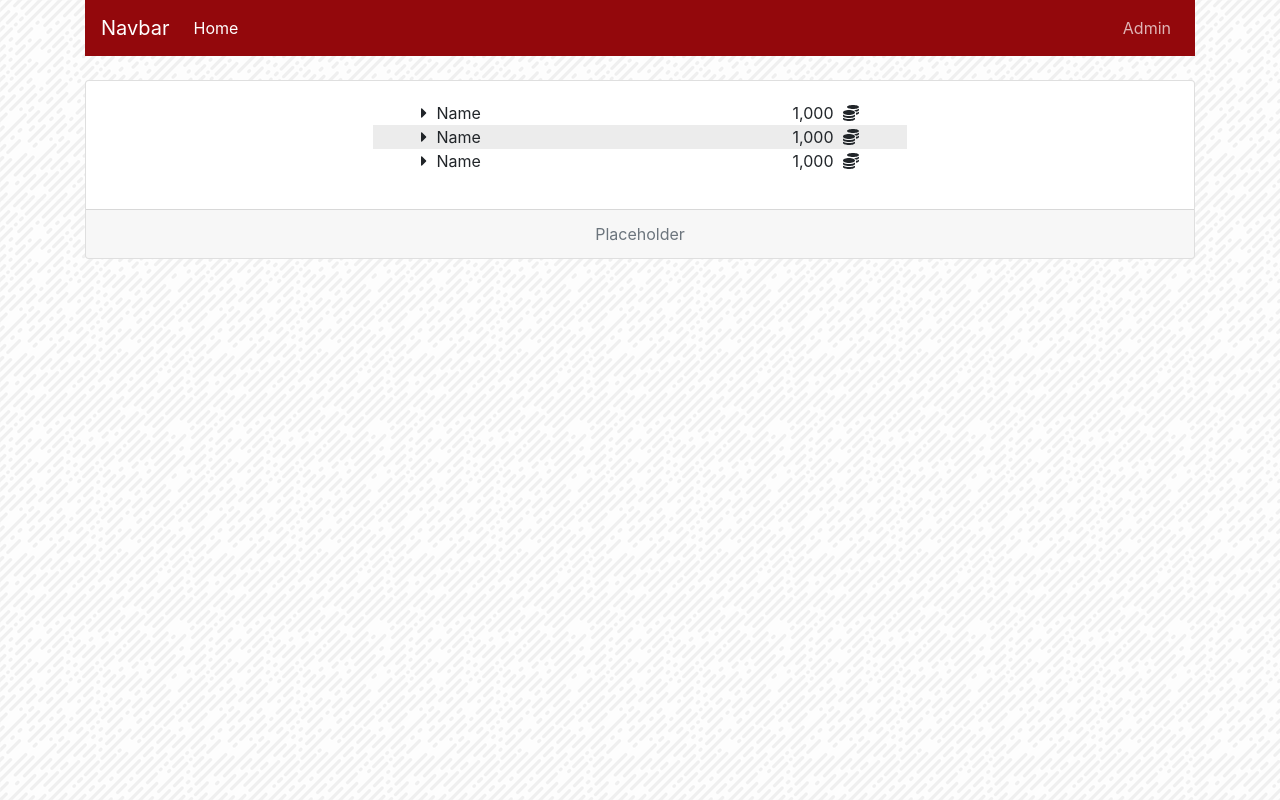
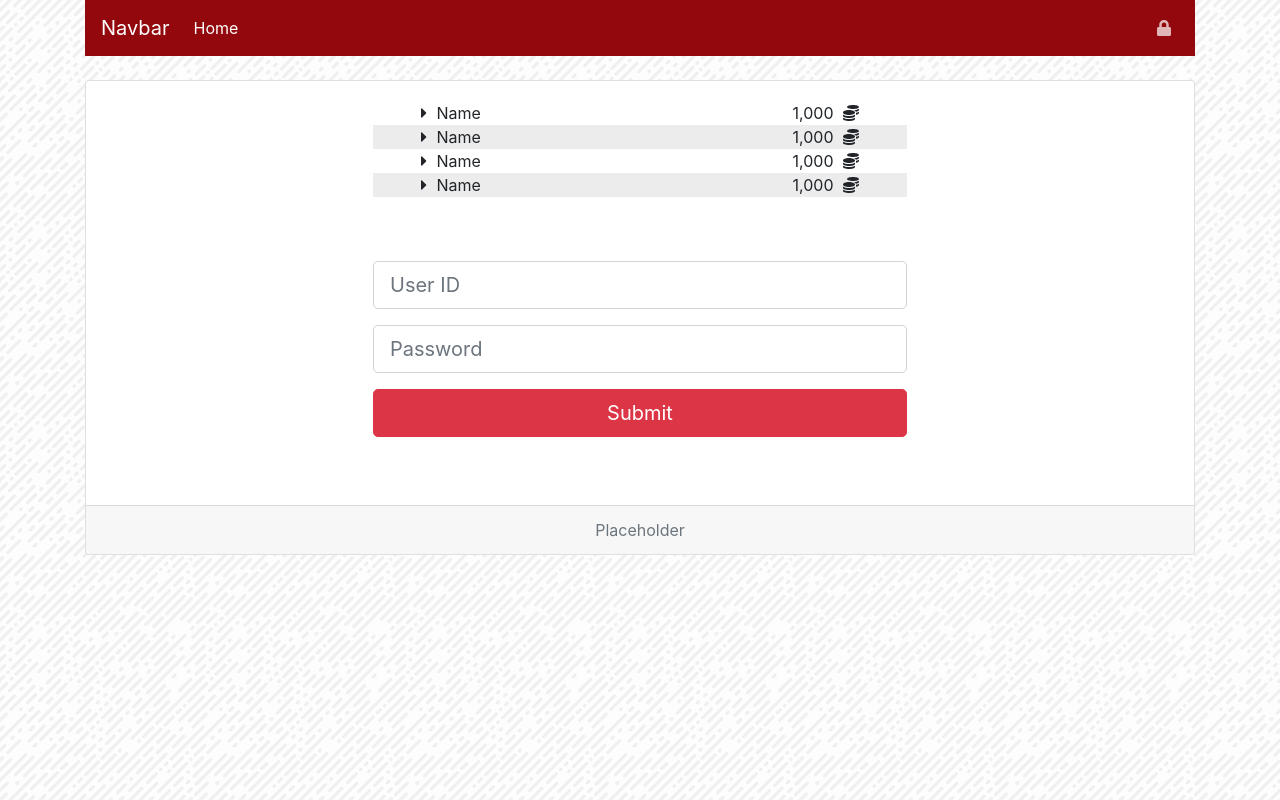
Before and after one commit to kjstanfield/Rewards, a plain HTML site: page index.html in a window 1280 px wide. Drawn offline with Linux system fonts and the light colour scheme.

Commit message:
Added admin login design for use later, will be moved to separate page.

```diff
--- a/css/media.css
+++ b/css/media.css
@@ -1,5 +1,5 @@
 @media only screen and (min-width: 515px) {
-  .list-container {
+  .card-container {
     width: 70%;
     margin: 0 auto;
   }
@@ -14,7 +14,7 @@
 }
 
 @media only screen and (min-width: 1000px) {
-  .list-container {
+  .card-container {
     width: 50%;
   }
 }
--- a/css/style.css
+++ b/css/style.css
@@ -4,6 +4,16 @@
 
 .navbar-dark .navbar-nav .nav-link {
     color: rgba(255, 255, 255, .7);
+}
+
+/* ==============================
+   Form Input Color Override
+   ============================== */
+
+textarea:focus, input:focus, input[type]:focus, .uneditable-input:focus {
+    border: none;
+    box-shadow: 0 1px 1px rgba(147, 8, 12, 0.075) inset, 0 0 0 4px rgba(147, 8, 12, 0.4);
+    outline: 0 none;
 }
 
 /* ==============================
@@ -24,7 +34,7 @@ ul {
     margin-top: 1.5rem;
 }
 
-.list-container ul li:nth-child(even) {
+.card-container ul li:nth-child(even) {
     background-color: #ececec;
 }
 
@@ -35,3 +45,7 @@ ul {
 .coins {
     margin-left: 5px;
 }
+/*
+.buttoncontainer {
+    text-align: center;
+} */
--- a/index.html
+++ b/index.html
@@ -6,9 +6,8 @@
     <meta charset="utf-8">
     <meta name="viewport" content="width=device-width, initial-scale=1, shrink-to-fit=no">
 
-    <!-- Bootstrap CSS -->
+    <!-- Bootstrap CSS + FontAwesome-->
     <link rel="stylesheet" href="css/bootstrap.min.css">
-    <!-- FontAwesome -->
     <link rel="stylesheet" href="css/fontawesome.css">
     <!-- Customn CSS -->
     <link rel="stylesheet" href="css/style.css">
@@ -32,7 +31,8 @@
             </ul>
             <ul class="navbar-nav">
                 <li class="nav-item">
-                    <a class="nav-link" href="#">Admin
+                    <a class="nav-link" href="#">
+                        <i class="fas fa-lock"></i>
                     </a>
                 </li>
             </ul>
@@ -44,10 +44,9 @@
         <div class="card">
             <div class="card-body">
 
-                <div class="list-container">
+                <!-- Main List -->
+                <div class="card-container">
                     <ul>
-
-
 
 
                         <li>
@@ -86,12 +85,47 @@
                                 </div>
                             </div>
                         </li>
-
-
+                        <li>
+                            <div class="container">
+                                <div class="row">
+                                    <div class="col namediv">
+                                        <i class="fas fa-caret-right bullet "></i> Name
+                                    </div>
+                                    <div class="col text-right coindiv">1,000
+                                        <i class="fas fa-coins coins"></i>
+                                    </div>
+                                </div>
+                            </div>
+                        </li>
 
 
                     </ul>
                 </div>
+
+                <br>
+                <br>
+
+                <!-- Admin Login -->
+                <div class="card-container">
+                    <form>
+                        <div class="form-group">
+                            <input type="text" class="form-control form-control-lg" id="userid" placeholder="User ID">
+                        </div>
+                        <div class="form-group">
+                            <input type="text" class="form-control form-control-lg" id="password" placeholder="Password">
+                        </div>
+                        <div class="buttoncontainer">
+                            <button type="submit" class="btn btn-danger btn-lg btn-block">Submit</button>
+                        </div>
+                    </form>
+                </div>
+
+                <br>
+                <br>
+
+                <!-- Admin Forms -->
+
+
 
             </div>
             <div class="card-footer text-secondary text-center">
```
